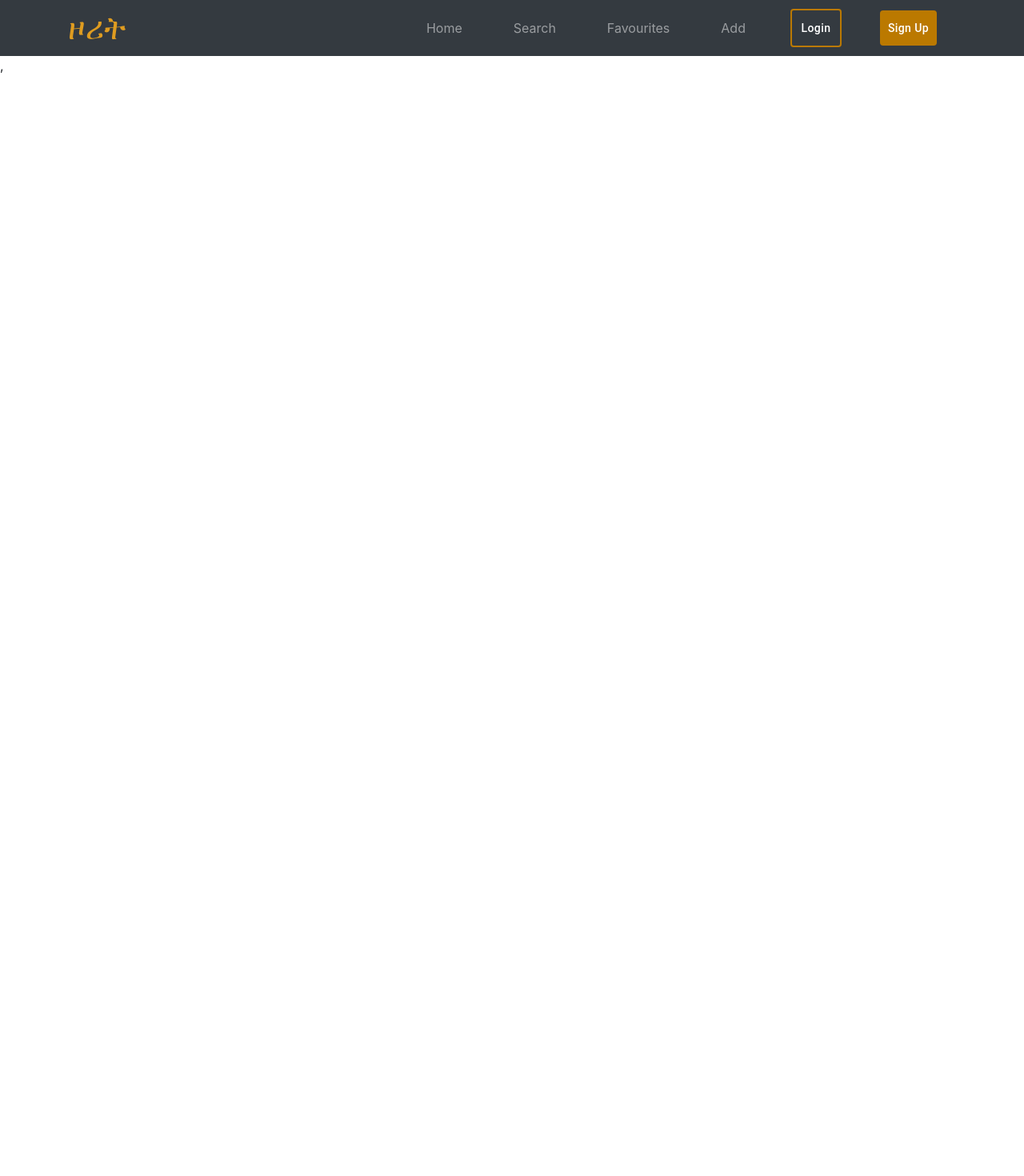
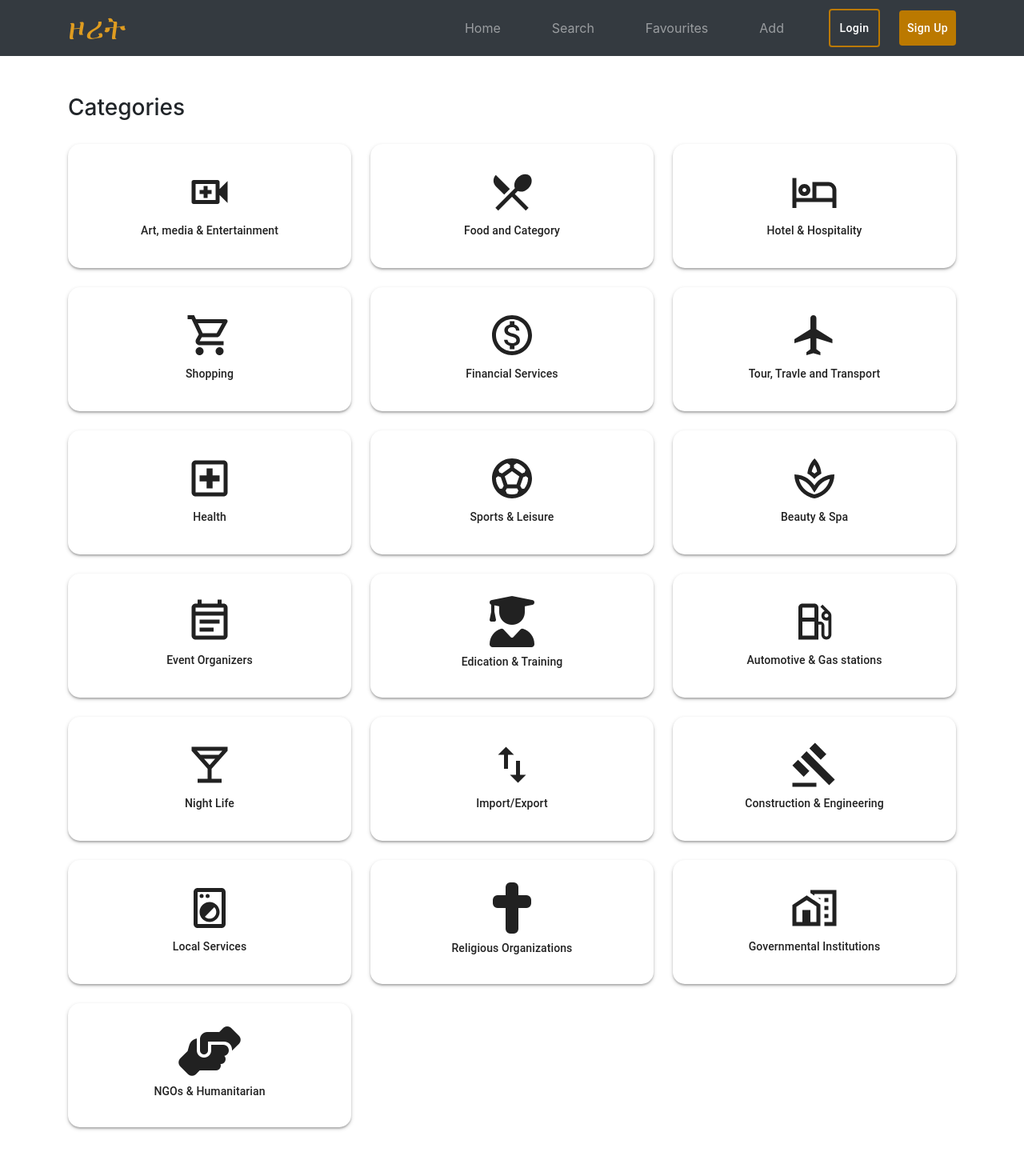
Before and after one commit to zoritt-biz/user-website, a React (Create React App) app: page /categories in a window 1280 px wide. Shown: the top 1470 px of the page at 80% size. Before the commit the page ends 800 px from the top, so only its background shows below. Built offline with nearby package versions, Linux system fonts and the light colour scheme.

Commit message:
Categories page with its responsivness added

```diff
--- a/src/App.js
+++ b/src/App.js
@@ -4,6 +4,8 @@ import { BrowserRouter as Router, Route, Switch } from 'react-router-dom';
 
 import HomePage from './pages/homepage/homepage';
 import Navbar from './components/navbar/navbar';
+import Footer from './components/footer/Footer';
+import CategoriesPage from './pages/categoriespage/Categoriespage';
 
 function App() {
   return (
@@ -11,8 +13,9 @@ function App() {
       <Navbar />
       <Switch>
         <Route exact path="/" component={HomePage} />
-        <Route exact path="/example" render={() => <div>Example route</div>} />
+        <Route exact path="/categories" component={CategoriesPage} />
       </Switch>
+      <Footer />
     </Router>
   );
 }
--- /dev/null
+++ b/src/assets/css/categoriespage-style/_categories.scss
@@ -0,0 +1,15 @@
+.categories-card {
+  border: none !important;
+  height: 155px !important;
+  border-radius: 15px !important;
+  //   box-shadow: 0 0 0 0 rgba(0, 0, 0, 0.2), 0 0 10px 0 rgba(0, 0, 0, 0.19) !important;
+  box-shadow: 0 2px 2px 0 rgba(0, 0, 0, 0.2), 0 2px 5px 0 rgba(0, 0, 0, 0.19) !important;
+}
+
+.categories-card-area {
+  height: 155px !important;
+}
+
+.categories-card-icon {
+  font-size: 60px !important;
+}
--- a/src/assets/css/homepage-style/_nav-bar.scss
+++ b/src/assets/css/homepage-style/_nav-bar.scss
@@ -33,5 +33,7 @@
   }
   .button-style-signup {
     @include spacing();
+    margin-left: 0 !important;
+    margin-right: 0 !important;
   }
 }
--- a/src/assets/css/main.scss
+++ b/src/assets/css/main.scss
@@ -1,5 +1,6 @@
 @import './mixins';
 @import './variables';
+// homepage imports
 @import './homepage-style/categories';
 @import './homepage-style/dropdown';
 @import './homepage-style/footer';
@@ -8,3 +9,5 @@
 @import './homepage-style/new';
 @import './homepage-style/see-more-button';
 @import './homepage-style/sponsored';
+// categoriespage imports
+@import './categoriespage-style/categories';
--- /dev/null
+++ b/src/components/categoriespage/Cards.jsx
@@ -0,0 +1,32 @@
+import React from 'react';
+
+import {
+  Grid,
+  Card,
+  CardActionArea,
+  CardContent,
+  Typography,
+} from '@material-ui/core';
+
+const Cards = ({ cardIcon, typography, icon }) => {
+  return (
+    <Grid item xs={6} md={4} xl={3}>
+      <Card className="categories-card" variant="outlined" raised={true}>
+        <CardActionArea className="categories-card-area">
+          <CardContent>
+            {icon ? icon : cardIcon}
+            <Typography
+              gutterBottom
+              className="d-flex justify-content-center"
+              variant="subtitle2"
+            >
+              {typography}
+            </Typography>
+          </CardContent>
+        </CardActionArea>
+      </Card>
+    </Grid>
+  );
+};
+
+export default Cards;
--- /dev/null
+++ b/src/components/categoriespage/Categories.jsx
@@ -0,0 +1,165 @@
+import React from 'react';
+import {
+  VideoCallOutlined,
+  LocalDiningOutlined,
+  HotelOutlined,
+  MonetizationOnOutlined,
+  ShoppingCartOutlined,
+  FlightOutlined,
+  LocalHospitalOutlined,
+  SportsSoccerOutlined,
+  SpaOutlined,
+  EventNoteOutlined,
+  LocalGasStationOutlined,
+  LocalBarOutlined,
+  ImportExportOutlined,
+  GavelOutlined,
+  LocalLaundryServiceOutlined,
+  HomeWorkOutlined,
+} from '@material-ui/icons';
+
+import { Grid } from '@material-ui/core';
+import Cards from './Cards';
+
+const Categories = () => {
+  return (
+    <div className="container-md mt-5">
+      <h3 className="mb-3">Categories</h3>
+      <Grid container spacing={3} className="mt-2">
+        <Cards
+          typography="Art, media & Entertainment"
+          cardIcon={
+            <VideoCallOutlined className="d-block mx-auto categories-card-icon mb-2" />
+          }
+        />
+
+        <Cards
+          typography="Food and Category"
+          cardIcon={
+            <LocalDiningOutlined className="d-block mx-auto categories-card-icon mb-2" />
+          }
+        />
+
+        <Cards
+          typography="Hotel & Hospitality"
+          cardIcon={
+            <HotelOutlined className="d-block mx-auto categories-card-icon mb-2" />
+          }
+        />
+
+        <Cards
+          typography="Shopping"
+          cardIcon={
+            <ShoppingCartOutlined className="d-block mx-auto categories-card-icon mb-2" />
+          }
+        />
+
+        <Cards
+          typography="Financial Services"
+          cardIcon={
+            <MonetizationOnOutlined className="d-block mx-auto categories-card-icon mb-2" />
+          }
+        />
+
+        <Cards
+          typography="Tour, Travle and Transport"
+          cardIcon={
+            <FlightOutlined className="d-block mx-auto categories-card-icon mb-2" />
+          }
+        />
+
+        <Cards
+          typography="Health"
+          cardIcon={
+            <LocalHospitalOutlined className="d-block mx-auto categories-card-icon mb-2" />
+          }
+        />
+
+        <Cards
+          typography="Sports & Leisure"
+          cardIcon={
+            <SportsSoccerOutlined className="d-block mx-auto categories-card-icon mb-2" />
+          }
+        />
+
+        <Cards
+          typography="Beauty & Spa"
+          cardIcon={
+            <SpaOutlined className="d-block mx-auto categories-card-icon mb-2" />
+          }
+        />
+        <Cards
+          typography="Event Organizers"
+          cardIcon={
+            <EventNoteOutlined className="d-block mx-auto categories-card-icon mb-2" />
+          }
+        />
+
+        <Cards
+          typography="Edication & Training"
+          icon={
+            <i className="fas fa-user-graduate fa-4x d-flex justify-content-center mb-2"></i>
+          }
+        />
+
+        <Cards
+          typography="Automotive & Gas stations"
+          cardIcon={
+            <LocalGasStationOutlined className="d-block mx-auto categories-card-icon mb-2" />
+          }
+        />
+
+        <Cards
+          typography="Night Life"
+          cardIcon={
+            <LocalBarOutlined className="d-block mx-auto categories-card-icon mb-2" />
+          }
+        />
+
+        <Cards
+          typography="Import/Export"
+          cardIcon={
+            <ImportExportOutlined className="d-block mx-auto categories-card-icon mb-2" />
+          }
+        />
+
+        <Cards
+          typography="Construction & Engineering"
+          cardIcon={
+            <GavelOutlined className="d-block mx-auto categories-card-icon mb-2" />
+          }
+        />
+
+        <Cards
+          typography="Local Services"
+          cardIcon={
+            <LocalLaundryServiceOutlined className="d-block mx-auto categories-card-icon mb-2" />
+          }
+        />
+
+        <Cards
+          typography="Religious Organizations"
+          icon={
+            <i className="fas fa-cross fa-4x d-flex justify-content-center mb-2"></i>
+          }
+        />
+
+        <Cards
+          typography="Governmental Institutions"
+          cardIcon={
+            <HomeWorkOutlined className="d-block mx-auto categories-card-icon mb-2" />
+          }
+        />
+
+        <Cards
+          typography="NGOs & Humanitarian"
+          icon={
+            <i className="fas fa-hands-helping fa-4x d-flex justify-content-center mb-2"></i>
+          }
+        />
+      </Grid>
+    </div>
+  );
+};
+
+export default Categories;
--- a/src/components/footer/Footer.jsx
+++ b/src/components/footer/Footer.jsx
@@ -6,7 +6,7 @@ import Business from './Business';
 
 const Footer = () => {
   return (
-    <footer className="pt-4  my-md-5 pt-md-5 container">
+    <footer className="pt-4 mt-5  my-md-5 pt-md-5 container">
       <div className="row footer-container-row mb-3">
         <About />
         <Discover />
--- a/src/components/homepage/Categories.jsx
+++ b/src/components/homepage/Categories.jsx
@@ -1,12 +1,12 @@
 import React from 'react';
 import {
-  VideoCall,
-  LocalDining,
-  Hotel,
-  MonetizationOn,
-  LocalHospital,
-  SportsSoccer,
-  LocalBar,
+  VideoCallOutlined,
+  LocalDiningOutlined,
+  HotelOutlined,
+  MonetizationOnOutlined,
+  LocalHospitalOutlined,
+  SportsSoccerOutlined,
+  LocalBarOutlined,
   MoreHoriz,
 } from '@material-ui/icons';
 import Grid from '@material-ui/core/Grid';
@@ -16,36 +16,36 @@ const Categories = () => {
     <section className="container-md categories-page ">
       <Grid container spacing={2} justify="center">
         <Grid item xs={3} className="categories-icons">
-          <VideoCall fontSize="large" />
+          <VideoCallOutlined fontSize="large" />
           <p className="small">Art, media & Entertainment</p>
         </Grid>
 
         <Grid item xs={3} className="categories-icons">
-          <LocalDining fontSize="large" />
+          <LocalDiningOutlined fontSize="large" />
           <p className="small">Food and Category</p>
         </Grid>
 
         <Grid item xs={3} className="categories-icons">
-          <Hotel fontSize="large" />
+          <HotelOutlined fontSize="large" />
           <p className="small">Hotel & Hospitality</p>
         </Grid>
 
         <Grid item xs={3} className="categories-icons">
-          <MonetizationOn fontSize="large" />
+          <MonetizationOnOutlined fontSize="large" />
           <p className="small">Financial Services</p>
         </Grid>
         <Grid item xs={3} className="categories-icons">
-          <LocalHospital fontSize="large" />
+          <LocalHospitalOutlined fontSize="large" />
           <p className="small">Health</p>
         </Grid>
 
         <Grid item xs={3} className="categories-icons">
-          <SportsSoccer fontSize="large" />
+          <SportsSoccerOutlined fontSize="large" />
           <p className="small">Sports & Leisure</p>
         </Grid>
 
         <Grid item xs={3} className="categories-icons">
-          <LocalBar fontSize="large" />
+          <LocalBarOutlined fontSize="large" />
           <p className="small">Night Life</p>
         </Grid>
 
--- a/src/components/navbar/navbar.jsx
+++ b/src/components/navbar/navbar.jsx
@@ -52,7 +52,7 @@ const Navbar = () => {
                 Login
               </Button>
 
-              <Button variant="outlined" className="mx-4 button-style-signup">
+              <Button variant="outlined" className="button-style-signup">
                 Sign Up
               </Button>
             </ul>
--- /dev/null
+++ b/src/pages/categoriespage/Categoriespage.jsx
@@ -0,0 +1,12 @@
+import React from 'react';
+import Categories from '../../components/categoriespage/Categories';
+
+const CategoriesPage = () => {
+  return (
+    <div className="bg-white">
+      <Categories />
+    </div>
+  );
+};
+
+export default CategoriesPage;
--- a/src/pages/homepage/homepage.jsx
+++ b/src/pages/homepage/homepage.jsx
@@ -5,7 +5,6 @@ import Categories from '../../components/homepage/Categories';
 import New from '../../components/homepage/New';
 import AllSponsor from '../../components/homepage/AllSponsor';
 import SeeMore from '../../components/see-more-button/SeeMore';
-import Footer from '../../components/footer/Footer';
 
 const HomePage = () => {
   return (
@@ -17,7 +16,6 @@ const HomePage = () => {
       <div className="container-md">
         <SeeMore />
       </div>
-      <Footer />
     </div>
   );
 };
```
Also changed, not shown: src/components/homepage/New.jsx (+11 -9 lines).
